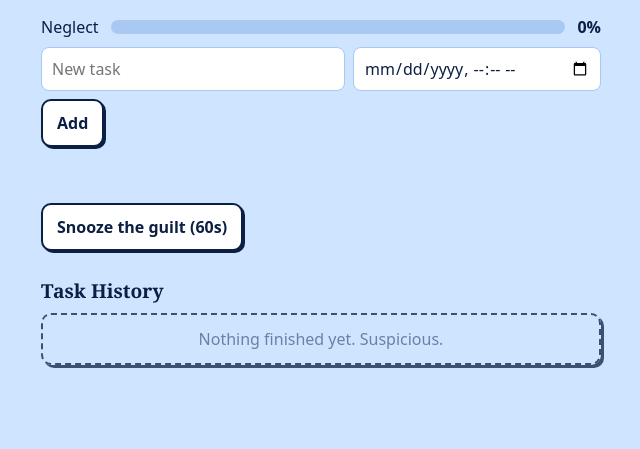
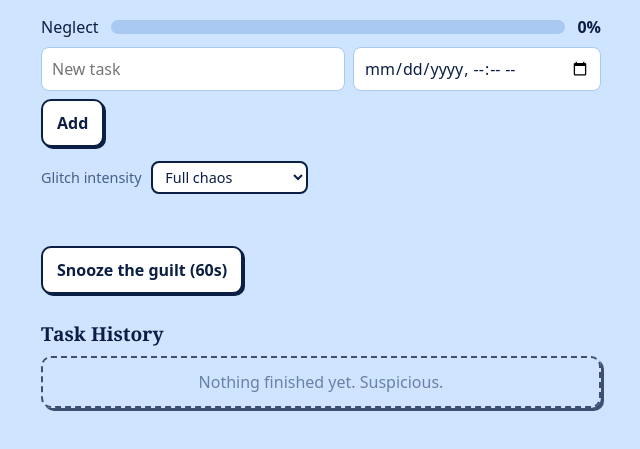
Before and after one commit to CaitlinAkkerman/guilt-trip, a plain HTML site: page index.html in a window 1280 px wide. Shown: the part 97-546 px from the top of the page, without its empty margins (319-959 px from the left). Drawn offline with Linux system fonts and the light colour scheme.

Commit message:
Implement glitch intensity selection and effects
Added intensity selection for glitch effects and modified related functionality.

```diff
--- a/index.html
+++ b/index.html
@@ -66,7 +66,9 @@
   .due { display: block; font-size: .8rem; color: var(--muted); }
   li.late .due { color: var(--bad); }
   .hist-title { font-family: Georgia, "Times New Roman", serif; font-size: 1.2rem; margin: 26px 0 8px; }
-    #history li { opacity: .75; }
+      #history li { opacity: .75; }
+  .intensity { display: block; margin-bottom: 10px; font-size: .9rem; color: var(--muted); }
+  .intensity select { font: inherit; margin-left: 6px; padding: 4px 8px; border-radius: 8px; border: 2px solid var(--ink); background: var(--panel); color: var(--ink); }
   #triage { position: fixed; inset: 0; display: none; align-items: center; justify-content: center; padding: 20px; z-index: 10;
             background: color-mix(in srgb, var(--bg) 92%, transparent); }
   #triage.show { display: flex; }
@@ -106,6 +108,13 @@
       <input id="newDue" type="datetime-local" required>
       <button class="act" type="submit">Add</button>
     </form>
+    <label class="intensity">Glitch intensity
+      <select id="intensity">
+        <option value="full">Full chaos</option>
+        <option value="gentle">Gentle (blur only)</option>
+        <option value="calm">Calm (no effects)</option>
+      </select>
+    </label>
     <p id="whisper"></p>
     <ul id="tasks"></ul>
     <div class="actions">
@@ -223,7 +232,7 @@ function makeItem(t) {
 
 // Tired brain = laggy clicks. The more neglect, the longer the delay.
 function toggle(id) {
-  const delay = debt > 40 ? (debt - 40) * 12 : 0;
+  const delay = intensity === "full" && debt > 40 ? (debt - 40) * 12 : 0;
   setTimeout(() => {
     const t = tasks.find(t => t.id === id);
     if (!t) return;
@@ -240,7 +249,10 @@ function updateHud() {
   $("fill").style.background = pct > 70 ? "var(--bad)" : pct > 40 ? "var(--accent)" : "var(--good)";
   $("debtNum").textContent = pct + "%";
   const level = pct > 85 ? 4 : pct > 70 ? 3 : pct > 55 ? 2 : pct > 25 ? 1 : 0;
-  $("desk").className = level ? "l" + level : "";
+    let cls = level;
+  if (intensity === "calm") cls = 0;
+  else if (intensity === "gentle") cls = Math.min(level, 2);
+  $("desk").className = cls ? "l" + cls : "";
 }
 
 // Recalculate neglect once a second
@@ -256,8 +268,8 @@ setInterval(tick, 1000);
 
 // Whispers and scrambled text once you’re tired enough
 setInterval(() => {
-  $("whisper").textContent = debt > 45 ? WHISPERS[Math.floor(Math.random() * WHISPERS.length)] : "";
-  if (debt > 70) {
+  $("whisper").textContent = intensity !== "calm" && debt > 45 ? WHISPERS[Math.floor(Math.random() * WHISPERS.length)] : "";
+  if (intensity === "full" && debt > 70) {
     const open = tasks.filter(t => !t.done);
     if (open.length) {
       const t = open[Math.floor(Math.random() * open.length)];
@@ -270,7 +282,7 @@ setInterval(() => {
 // Buttons start dodging your cursor when you’re exhausted
 document.querySelectorAll(".act").forEach(btn => {
   btn.addEventListener("mouseenter", () => {
-    if (debt > 55 && !btn.closest("#triage") && Math.random() < 0.5) {
+    if (intensity === "full" && debt > 55 && !btn.closest("#triage") && Math.random() < 0.5) {
       const dx = (Math.random() - 0.5) * 80, dy = (Math.random() - 0.5) * 40;
       btn.style.transform = `translate(${dx}px, ${dy}px)`;
       setTimeout(() => btn.style.transform = "", 700);
@@ -298,6 +310,16 @@ $("clearHistory").addEventListener("click", () => {
 });
 
 setInterval(render, 60000);  // keeps the Due/Overdue labels fresh
+// Glitch intensity (saved per device). Defaults to calm if the device asks for reduced motion.
+let intensity = localStorage.getItem("overdue-intensity")
+  || (matchMedia("(prefers-reduced-motion: reduce)").matches ? "calm" : "full");
+$("intensity").value = intensity;
+$("intensity").addEventListener("change", () => {
+  intensity = $("intensity").value;
+  localStorage.setItem("overdue-intensity", intensity);
+  tick();
+});
+
 load();
 render();
 tick();
```
